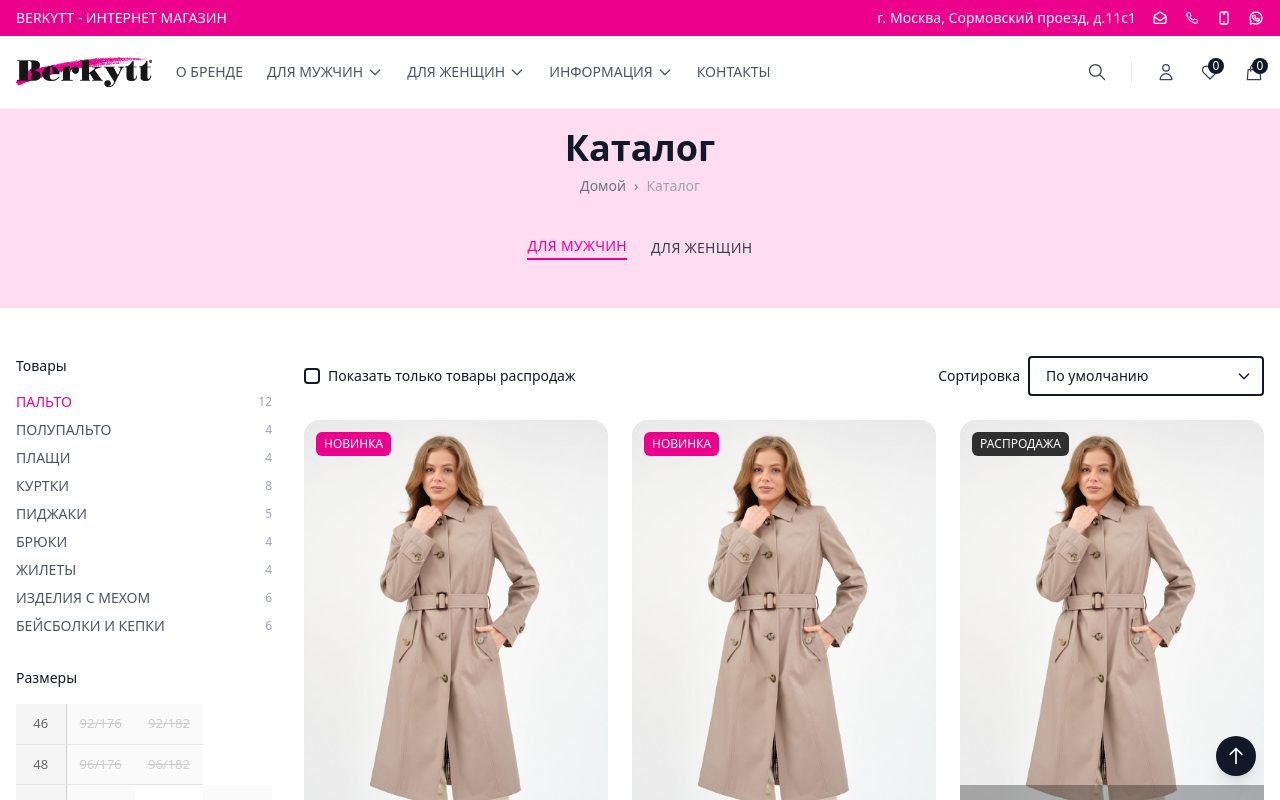
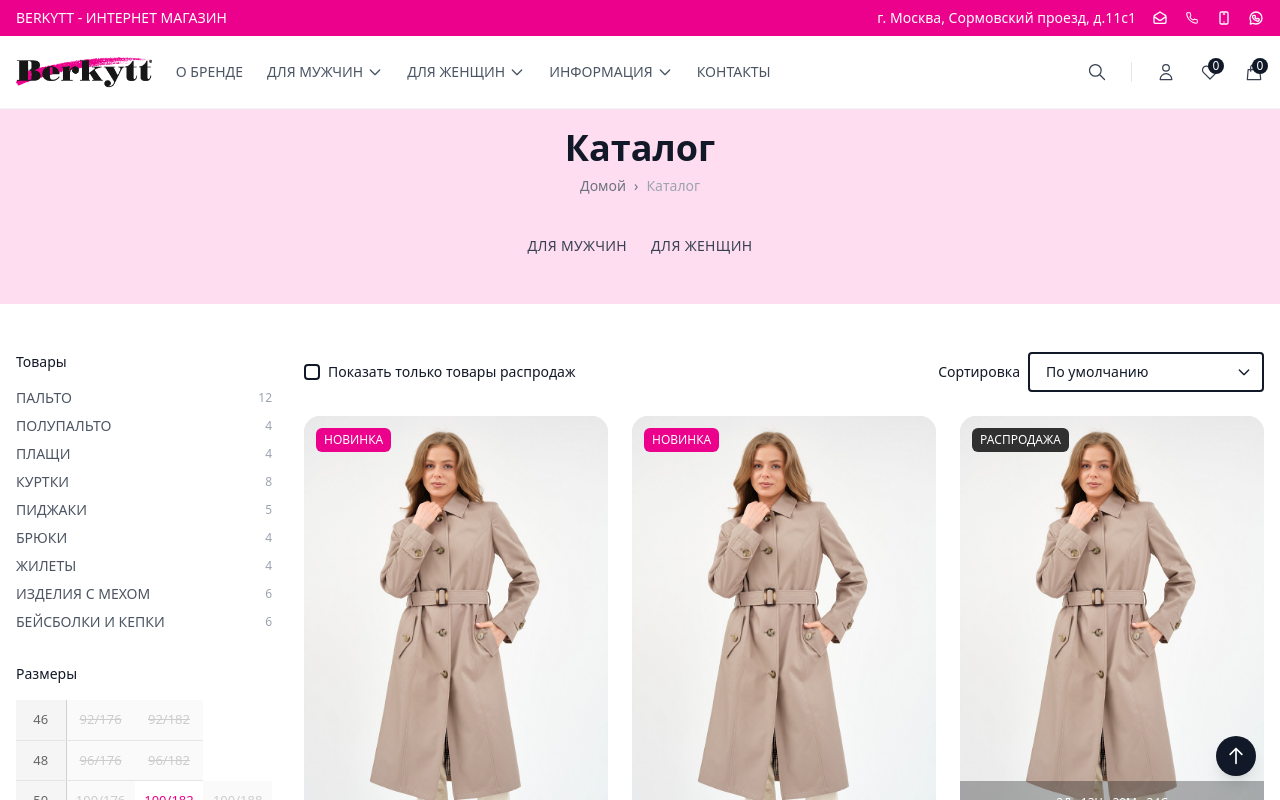
Before and after one commit to Udnlx/Berkytt, a Nuxt app: page /catalog in a window 1280 px wide. Shown: the top 800 px of the page. Built offline with nearby package versions, Linux system fonts and the light colour scheme.

Commit message:
убрали все значения фильтра по умолчанию

```diff
--- a/components/ProductsSection.vue
+++ b/components/ProductsSection.vue
@@ -444,7 +444,7 @@ const getActiveClass = (size: string, param: string) => {
     : "";
 };
 
-const activeCategory = ref("ПАЛЬТО");
+const activeCategory = ref("");
 
 const currentTime = ref(Date.now());
 
--- a/components/UpNavigationSection.vue
+++ b/components/UpNavigationSection.vue
@@ -16,11 +16,11 @@
         <button
           v-for="item in categories"
           :key="item.label"
-          @click="activeCategory = item.label"
+          @click="selectCategory(item.label)"
           class="text-sm font-medium transition uppercase tracking-wide"
           :class="
             activeCategory === item.label
-              ? 'text-[#ec018c] border-b-2 border-[#ec018c] pb-0.5'
+              ? 'text-[#ec018c]'
               : 'text-gray-700 hover:text-gray-900'
           "
         >
@@ -34,10 +34,18 @@
 <script setup lang="ts">
 import { ref } from "vue";
 
-const activeCategory = ref("ДЛЯ МУЖЧИН");
+const activeCategory = ref<string | null>(null);
 
 const categories = [
   { label: "ДЛЯ МУЖЧИН", href: "" },
   { label: "ДЛЯ ЖЕНЩИН", href: "" },
 ];
+
+const selectCategory = (label: string) => {
+  if (activeCategory.value === label) {
+    activeCategory.value = null;
+  } else {
+    activeCategory.value = label;
+  }
+};
 </script>
```
